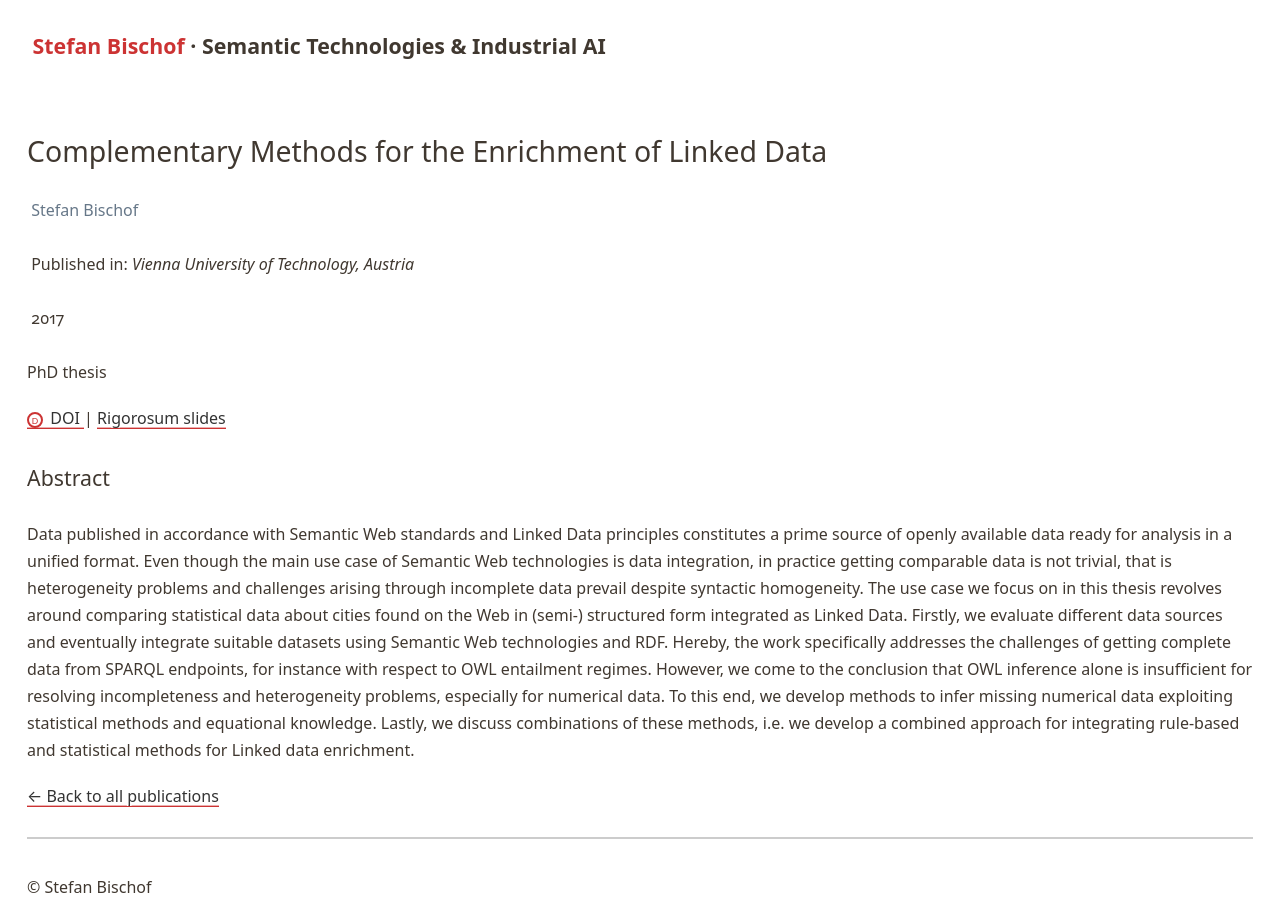
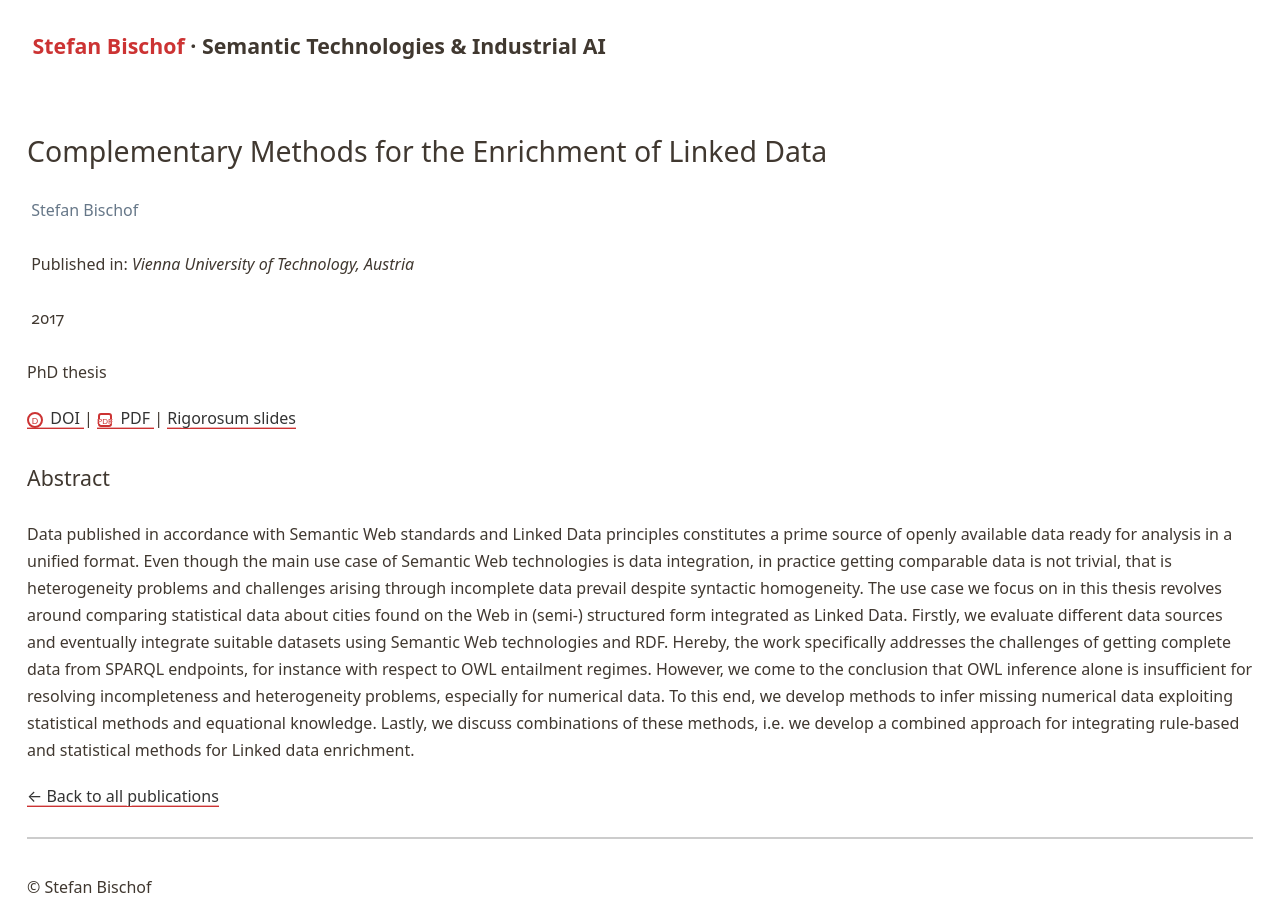
Before and after one commit to stefanbischof/stefanbischof.github.io, a Jekyll site: the page built from _publications/2017-phd-thesis.md, in a window 1280 px wide. Built offline with Jekyll 4.4.1, drawn with Linux system fonts in a browser that asks for light colours.

Commit message:
Add PDF link to 2017 PhD thesis
Added a link to the PDF version of the thesis for easier access.

```diff
--- a/_publications/2017-phd-thesis.md
+++ b/_publications/2017-phd-thesis.md
@@ -10,6 +10,8 @@ venue: Vienna University of Technology, Austria
 links:
   - label: DOI
     url: https://doi.org/10.34726/hss.2017.45578
+  - label: PDF
+    url: /pdf/Diss_Bischof_Stefan.pdf
   - label: Rigorosum slides
     url: /slides/Rigorosum_Bischof.pdf
 abstract: |
```
